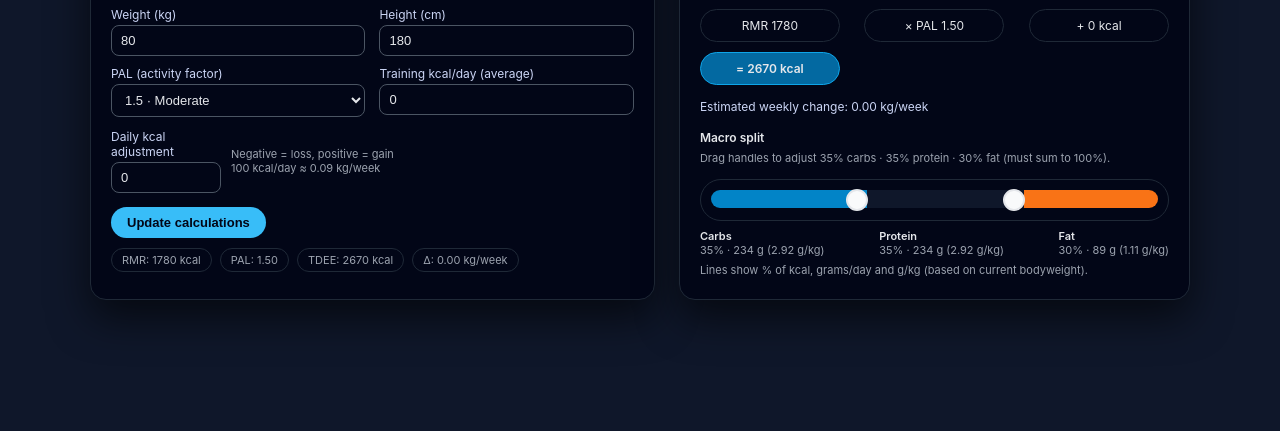
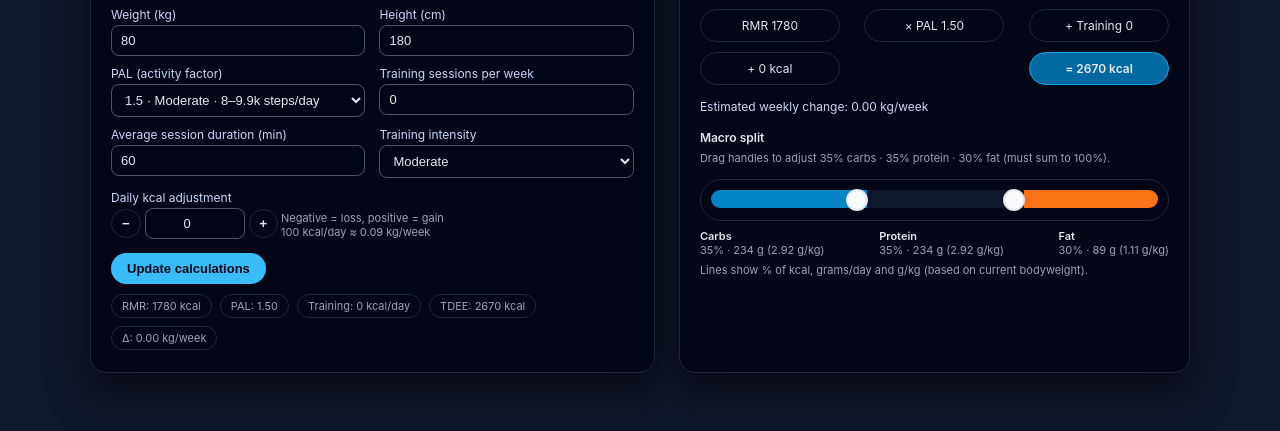
Before and after one commit to Archangel-Project-LLC/rmr-pal-calculator, a plain HTML site: page silverback-coach.html in a window 1280 px wide. Shown: the part 159-590 px from the top of the page. Drawn offline with Linux system fonts and the light colour scheme.

Commit message:
Refactor training inputs and styles in silverback-coach.html
Updated layout and input fields for better usability. Enhanced the training section with new options and adjusted styles.

```diff
--- a/silverback-coach.html
+++ b/silverback-coach.html
@@ -151,14 +151,41 @@
 
     .adjust-row {
       display: flex;
-      align-items: center;
+      align-items: flex-end;
       gap: 10px;
       margin-top: 12px;
       flex-wrap: wrap;
     }
 
     .adjust-input {
-      max-width: 110px;
+      max-width: 160px;
+    }
+
+    .adjust-control {
+      display: flex;
+      align-items: center;
+      gap: 4px;
+    }
+
+    .adjust-btn {
+      padding: 6px 10px;
+      border-radius: 999px;
+      border: 1px solid #1f2937;
+      background: #020617;
+      color: #e5e7eb;
+      cursor: pointer;
+      font-size: 13px;
+      width: 30px;
+      text-align: center;
+    }
+
+    .adjust-btn:hover {
+      background: #111827;
+    }
+
+    .adjust-control input {
+      width: 80px;
+      text-align: center;
     }
 
     .macro-bar {
@@ -260,26 +287,46 @@
           <label for="height">Height (cm)</label>
           <input id="height" type="number" value="180">
         </div>
+
         <div class="form-row">
           <label for="pal">PAL (activity factor)</label>
           <select id="pal">
-            <option value="1.2">1.2 · Sedentary</option>
-            <option value="1.35">1.35 · Low active</option>
-            <option value="1.5" selected>1.5 · Moderate</option>
-            <option value="1.7">1.7 · Very active</option>
-            <option value="1.9">1.9 · Extra active</option>
+            <option value="1.2">1.2 · Sedentary · &lt;5k steps/day</option>
+            <option value="1.35">1.35 · Low active · 5–7.9k steps/day</option>
+            <option value="1.5" selected>1.5 · Moderate · 8–9.9k steps/day</option>
+            <option value="1.7">1.7 · Very active · 10–14.9k steps/day</option>
+            <option value="1.9">1.9 · Ultra active · ≥15k steps/day</option>
           </select>
         </div>
+
         <div class="form-row">
-          <label for="trainingKcal">Training kcal/day (average)</label>
-          <input id="trainingKcal" type="number" value="0">
+          <label for="sessions">Training sessions per week</label>
+          <input id="sessions" type="number" value="0">
+        </div>
+
+        <div class="form-row">
+          <label for="duration">Average session duration (min)</label>
+          <input id="duration" type="number" value="60">
+        </div>
+
+        <div class="form-row">
+          <label for="intensity">Training intensity</label>
+          <select id="intensity">
+            <option value="light">Light</option>
+            <option value="moderate" selected>Moderate</option>
+            <option value="hard">Hard</option>
+          </select>
         </div>
       </div>
 
       <div class="adjust-row">
         <div class="form-row adjust-input">
-          <label for="kcalAdj">Daily kcal adjustment</label>
-          <input id="kcalAdj" type="number" value="0">
+          <label>Daily kcal adjustment</label>
+          <div class="adjust-control">
+            <button class="adjust-btn" onclick="changeAdj(-100)">−</button>
+            <input id="kcalAdj" type="number" value="0">
+            <button class="adjust-btn" onclick="changeAdj(100)">+</button>
+          </div>
         </div>
         <div>
           <div style="font-size:11px; color:#9ca3af;">Negative = loss, positive = gain</div>
@@ -294,6 +341,7 @@
       <div class="chips-row">
         <div class="chip" id="chipRmr">RMR: –</div>
         <div class="chip" id="chipPal">PAL: –</div>
+        <div class="chip" id="chipTrain">Training: –</div>
         <div class="chip" id="chipTdee">TDEE: –</div>
         <div class="chip" id="chipRate">Δ weight: –</div>
       </div>
@@ -312,6 +360,7 @@
       <div class="calc-strip">
         <div class="pill" id="pillRmr">RMR –</div>
         <div class="pill" id="pillPal">× PAL –</div>
+        <div class="pill" id="pillTrain">+ Training –</div>
         <div class="pill" id="pillAdj">± 0 kcal</div>
         <div class="pill pill-strong" id="pillTdee">= – kcal</div>
       </div>
@@ -355,7 +404,6 @@
   </div>
 
   <script>
-    // --- Core calc ---
     function calcRmr(sex, weight, height, age) {
       if (sex === 'male') {
         return 10 * weight + 6.25 * height - 5 * age + 5;
@@ -364,7 +412,19 @@
       }
     }
 
-    // Macro state in % (must sum to 100)
+    function kcalPerHourForIntensity(intensity) {
+      if (intensity === 'light') return 250;
+      if (intensity === 'moderate') return 400;
+      return 550; // hard
+    }
+
+    function changeAdj(delta) {
+      const input = document.getElementById('kcalAdj');
+      const current = Number(input.value || 0);
+      input.value = current + delta;
+      recalc();
+    }
+
     let carbPct = 35;
     let protPct = 35;
     let fatPct  = 30;
@@ -375,25 +435,33 @@
       const weight = Number(document.getElementById('weight').value);
       const height = Number(document.getElementById('height').value);
       const pal = Number(document.getElementById('pal').value);
-      const trainingKcal = Number(document.getElementById('trainingKcal').value || 0);
+      const sessions = Number(document.getElementById('sessions').value || 0);
+      const duration = Number(document.getElementById('duration').value || 0);
+      const intensity = document.getElementById('intensity').value;
       const kcalAdj = Number(document.getElementById('kcalAdj').value || 0);
 
       const rmr = calcRmr(sex, weight, height, age);
       const base = rmr * pal;
-      const tdee = base + trainingKcal;
+
+      const activeMinutes = duration * 0.6;
+      const kcalPerHour = kcalPerHourForIntensity(intensity);
+      const kcalPerSession = (activeMinutes / 60) * kcalPerHour;
+      const trainingKcalPerDay = (sessions * kcalPerSession) / 7;
+
+      const tdee = base + trainingKcalPerDay;
       const target = tdee + kcalAdj;
-
       const weeklyKg = kcalAdj * 0.0009; // 100 kcal/day ≈ 0.09 kg/week
 
       document.getElementById('chipRmr').innerText = 'RMR: ' + Math.round(rmr) + ' kcal';
       document.getElementById('chipPal').innerText = 'PAL: ' + pal.toFixed(2);
+      document.getElementById('chipTrain').innerText = 'Training: ' + Math.round(trainingKcalPerDay) + ' kcal/day';
       document.getElementById('chipTdee').innerText = 'TDEE: ' + Math.round(tdee) + ' kcal';
-      document.getElementById('chipRate').innerText =
-        'Δ: ' + weeklyKg.toFixed(2) + ' kg/week';
+      document.getElementById('chipRate').innerText = 'Δ: ' + weeklyKg.toFixed(2) + ' kg/week';
 
       document.getElementById('targetKcal').innerText = Math.round(target);
       document.getElementById('pillRmr').innerText = 'RMR ' + Math.round(rmr);
       document.getElementById('pillPal').innerText = '× PAL ' + pal.toFixed(2);
+      document.getElementById('pillTrain').innerText = '+ Training ' + Math.round(trainingKcalPerDay);
       document.getElementById('pillAdj').innerText =
         (kcalAdj >= 0 ? '+ ' : '− ') + Math.abs(kcalAdj) + ' kcal';
       document.getElementById('pillTdee').innerText = '= ' + Math.round(target) + ' kcal';
@@ -406,7 +474,6 @@
       updateMacroLines(target, weight);
     }
 
-    // --- Macro slider implementation ---
     function updateMacroBar() {
       const track = document.getElementById('macroTrack');
       const width = track.clientWidth;
```
